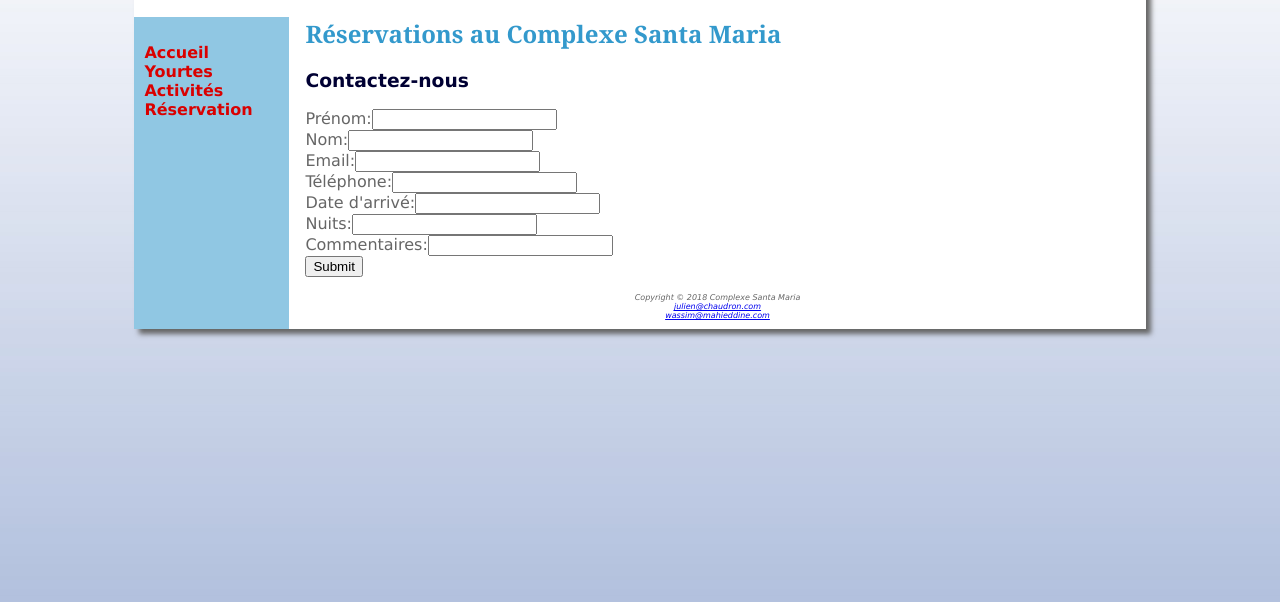
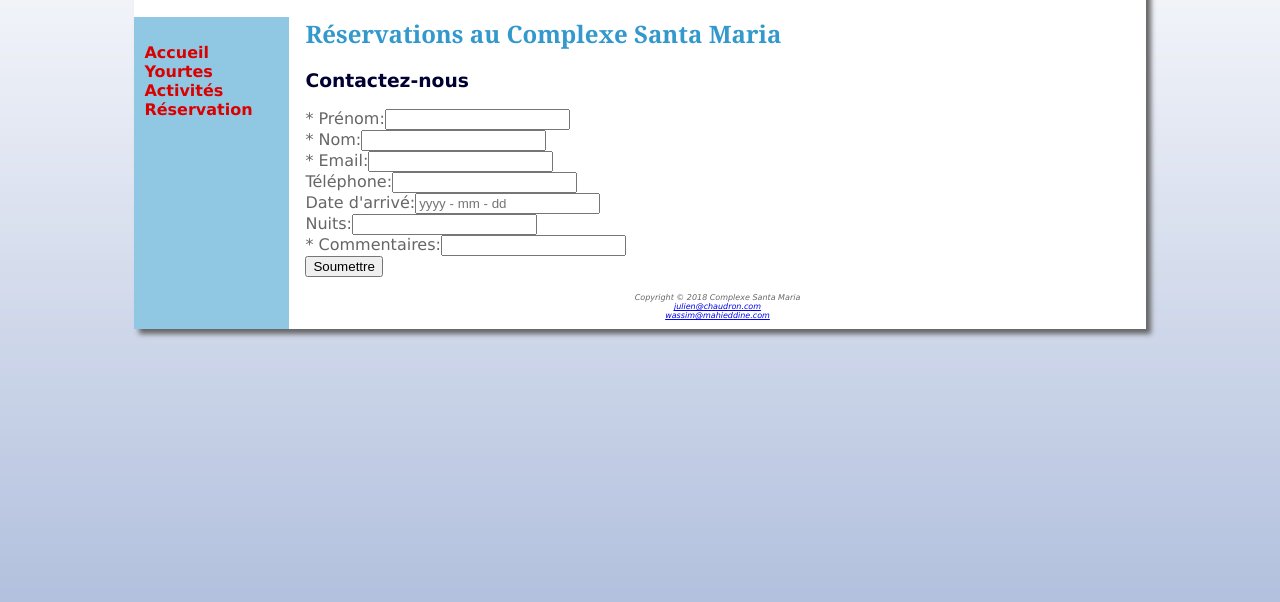
Before and after one commit to JulienChaudron/Informatique, a plain HTML site: page IFT1005/lab5/Reservation.html in a window 1280 px wide. Shown: the part 108-710 px from the top of the page. Drawn offline with Linux system fonts and the light colour scheme.

Commit message:
ajout de required

```diff
--- a/IFT1005/lab5/Reservation.html
+++ b/IFT1005/lab5/Reservation.html
@@ -30,14 +30,14 @@
 						<h3>Contactez-nous</h3>
 
 						<form method="post" name="reservation" action="http://www-etud.iro.umontreal.ca/~chartral/ift1005/form_print.php">
-							Prénom:<input type="text" name="prenom" id="prenom"><br>
-							Nom:<input type="text" name="nom" id=><br>
-							Email:<input type="text" name="email" id=><br>
-							Téléphone:<input type="text" name="telephone" id=><br>
-							Date d'arrivé:<input type="text" name="arrive"id=><br>
-							Nuits:<input type="text" name="nuit"id=><br>
-							Commentaires:<input type="text" name="commentaire" id=><br>
-							<input type="submit">
+							* Prénom:<input type="text" required="*" name="prenom" id="prenom"><br>
+							* Nom:<input type="text" required name="nom" id="nom"><br>
+							* Email:<input type="text" required name="email" id="email"><br>
+							Téléphone:<input type="text" name="telephone" id="telephone"><br>
+							Date d'arrivé:<input type="text" placeholder="yyyy - mm - dd" name="arrive"id="arrive"><br>
+							Nuits:<input type="text" name="nuit"id="nuit"><br>
+							* Commentaires:<input type="textarea" required name="commentaire" id="commentaire"><br>
+							<input type="submit" value="Soumettre">
 
 						</form>
 					</main>
```
